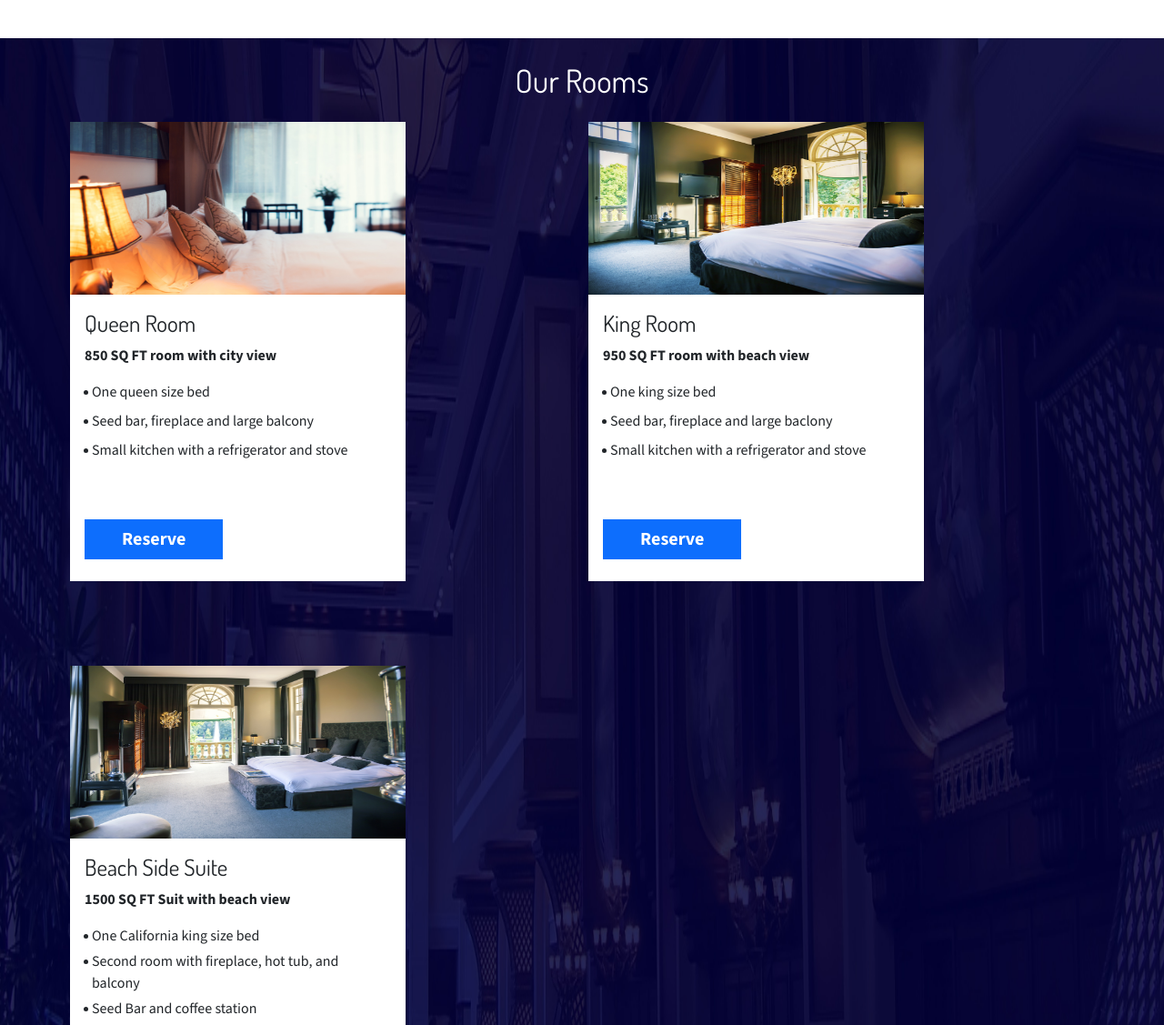
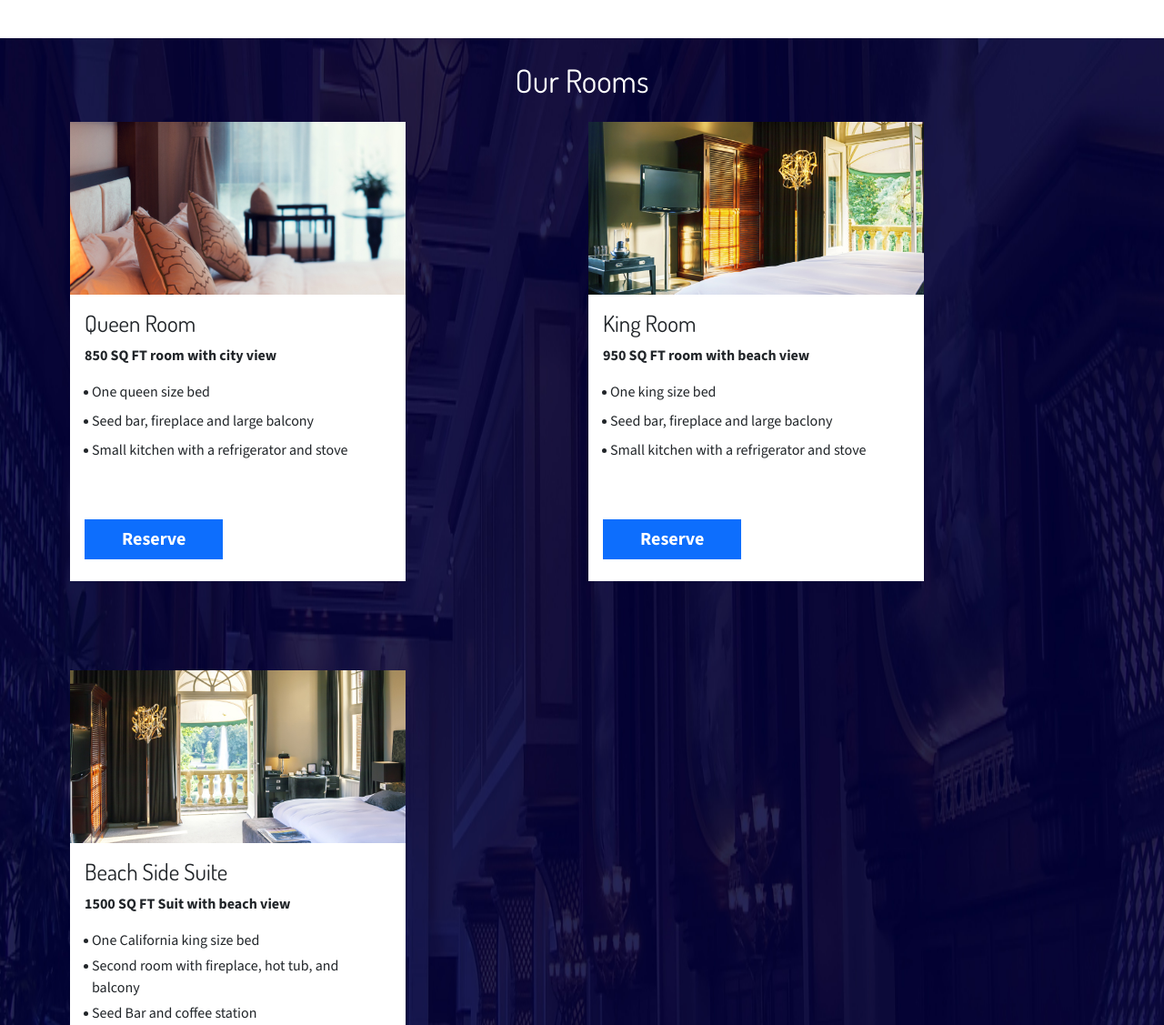
Before and after one commit to xhalleyy/PhamH_HamsterHotel, a plain HTML site: page index.html in a window 1280 px wide. Shown: the part 1220-2347 px from the top of the page at 91% size. Drawn offline with nearby package versions, Linux system fonts and the light colour scheme.

Commit message:
cropped imgs

```diff
--- a/index.html
+++ b/index.html
@@ -241,8 +241,11 @@
         <div class="container d-flex justify-content-center">
             <div class="row mb-0">
                 <div class="col d-flex justify-content-center mb-5 d-none d-xl-block d-xxl-block room-padding-xl">
-                    <div class="card room-border" style="width: 369px; height: 500px;">
-                        <img src="./assets/hotelMarkupAssets/room1.jpg" class="card-img-top" alt="..." height="190px">
+                    <div class="card room-border" style="width: 369px; height: 505px;">
+                        <div class="hidden ">
+                            <img src="./assets/hotelMarkupAssets/room1.jpg" class="card-img-top transform" alt="..." height="200px">
+
+                        </div>
                         <div class="card-body">
                             <h5 class="card-title">Queen Room</h5>
                             <p class="card-text"><span class="bolded">850 SQ FT room with city view</span>
@@ -279,8 +282,10 @@
                 </div>
 
                 <div class="col d-flex justify-content-center mb-5 d-none d-xl-block d-xxl-block room-padding-xl">
-                    <div class="card" style="width: 369px; height: 500px;">
-                        <img src="./assets/hotelMarkupAssets/room3.jpg" class="card-img-top" alt="..." height="190px">
+                    <div class="card" style="width: 369px; height: 505px;">
+                        <div class="hidden">
+                            <img src="./assets/hotelMarkupAssets/room3.jpg" class="card-img-top transform" alt="..." width="400px" height="245px">
+                        </div>
                         <div class="card-body">
                             <h5 class="card-title">King Room</h5>
                             <p class="card-text"><span class="bolded">950 SQ FT room with beach view</span>
@@ -317,8 +322,11 @@
                 </div>
 
                 <div class="col d-flex justify-content-center d-none d-xl-block d-xxl-block room-padding-xl">
-                    <div class="card" style="width: 369px; height: 500px;">
-                        <img src="./assets/hotelMarkupAssets/room2.jpg" class="card-img-top" alt="..." height="190px">
+                    <div class="card" style="width: 369px; height: 505px;">
+                        <div class="hidden">
+                            <img src="./assets/hotelMarkupAssets/room2.jpg" class="card-img-top transform" alt="..." width="360px" height="265px" style="object-position: 0% -60%;">
+
+                        </div>
                         <div class="card-body pb-0">
                             <h5 class="card-title">Beach Side Suite</h5>
                             <p class="card-text"><span class="bolded">1500 SQ FT Suit with beach view</span>
--- a/style/style.css
+++ b/style/style.css
@@ -149,6 +149,15 @@ h3,
     margin-top: 25px;
     margin-bottom: 25px;
     color: #FFFFFF;
+}
+
+.hidden {
+    overflow: hidden;
+}
+
+.transform {
+    transform: scale(1.5);
+    object-fit: cover;
 }
 
 .card {
```
